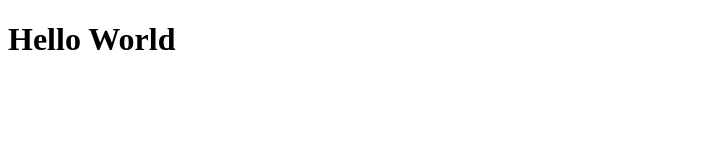
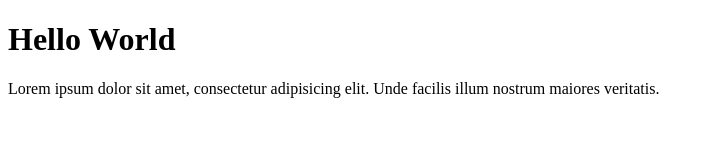
Before and after one commit to jsoapsues/302-git-test, a plain HTML site: page index.html in a window 1280 px wide. Shown: the whole page, without its empty margins (0-714 px from the left). Drawn offline with Linux system fonts and the light colour scheme.

Commit message:
menambahkna paragarph

```diff
--- a/index.html
+++ b/index.html
@@ -7,5 +7,6 @@
 </head>
 <body>
     <h1>Hello World</h1>
+    <p>Lorem ipsum dolor sit amet, consectetur adipisicing elit. Unde facilis illum nostrum maiores veritatis.</p>
 </body>
 </html>
```
